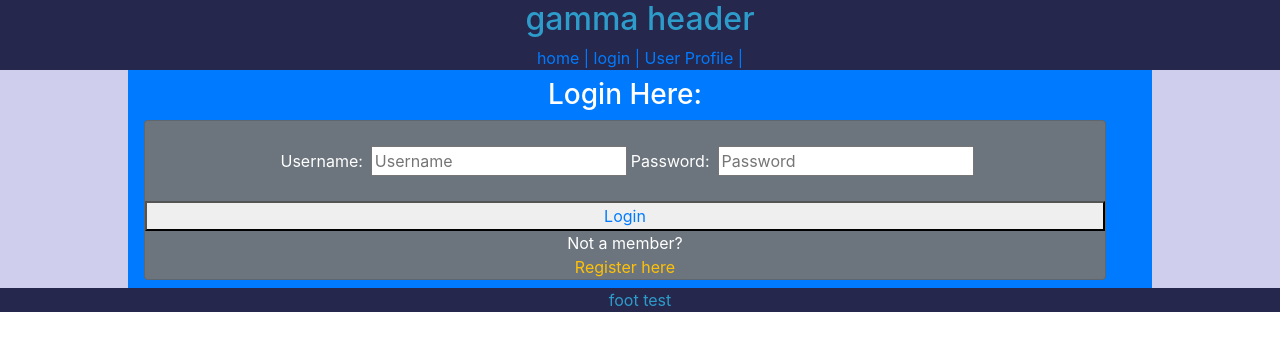
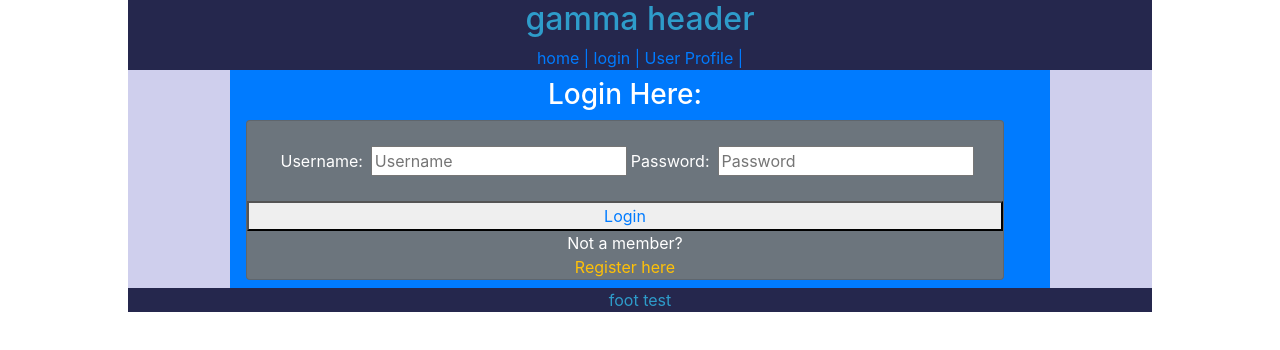
Before and after one commit to GA-SEIR1130-group-projects/gamma-frontend, a React (Create React App) app: page /login in a window 1280 px wide. Shown: the top 350 px of the page. Built offline with nearby package versions, Linux system fonts and the light colour scheme; no server answers.

Commit message:
add App.css

```diff
--- a/src/App.css
+++ b/src/App.css
@@ -1,5 +1,7 @@
 .App {
   text-align: center;
+  width: 80%;
+  margin: 0 auto;
 }
 .Header {
   background-color: #25274d;
@@ -23,6 +25,11 @@
 
 .Login {
   background-color: #464866;
+  margin: 0 auto;
+  width: 80%;
+}
+
+.Registration {
   margin: 0 auto;
   width: 80%;
 }
```
